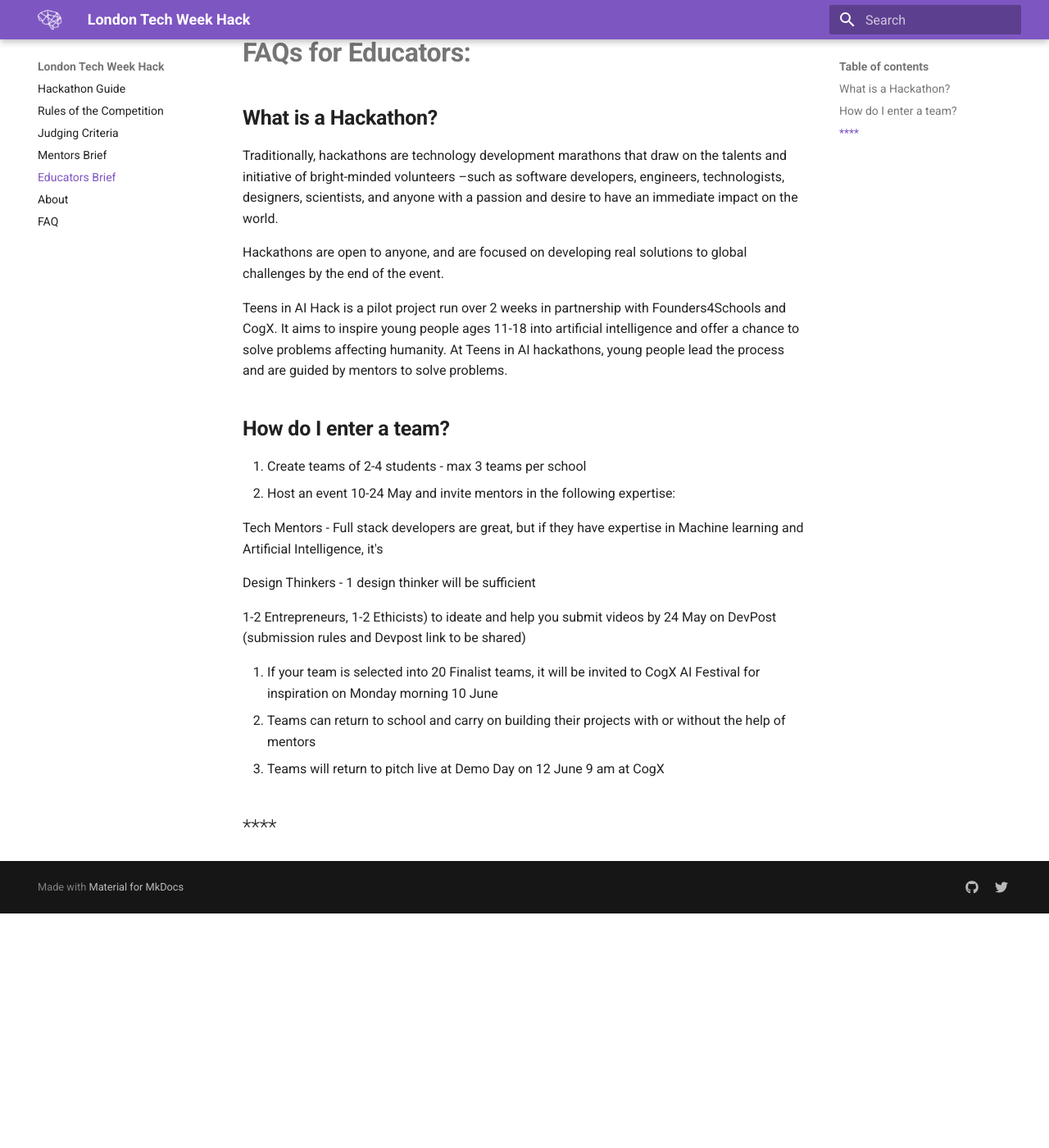
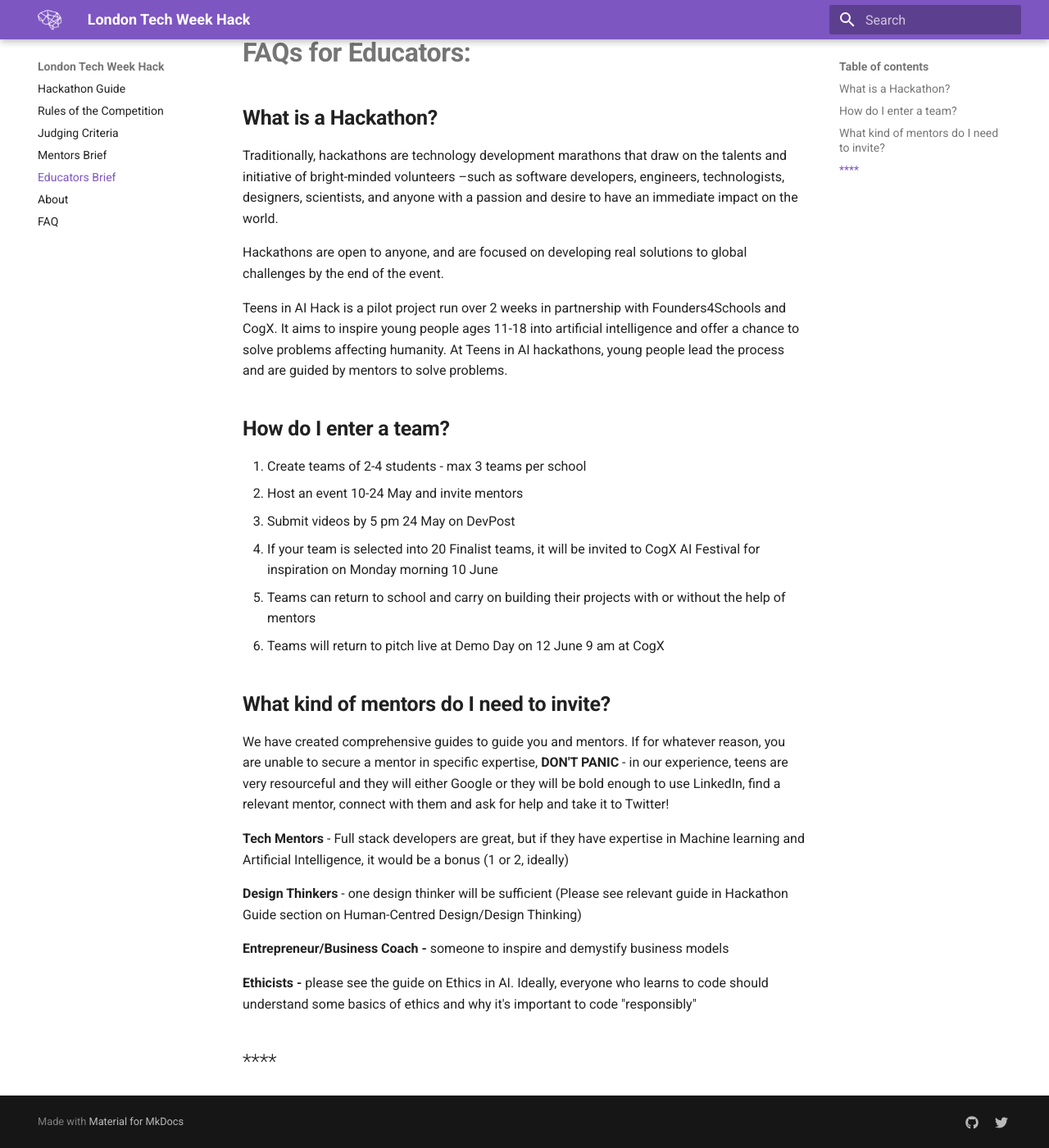
Before and after one commit to elenasinel/tech-week, an MkDocs documentation site: the page built from docs/educators.md, in a window 1280 px wide and 1400 px high, scrolled down 430 px. Shown: the whole window at 82% size. Built offline with MkDocs 1.6.1 and Material for MkDocs 9.7.7, drawn with Linux system fonts in a browser that asks for light colours; before the commit the page ends 1544 px from its top, so only the background shows below that; some of the changed text lies outside the part shown.

Commit message:
Update Documentation “educators”

```diff
--- a/docs/educators.md
+++ b/docs/educators.md
@@ -7,7 +7,7 @@
 
 Thank you for signing up to participate at Teens in AI Hackathon, run in partnership with  [Folunders4Schools](https://www.founders4schools.org.uk/partners/teensinai/), [CogX ](https://cogx.co/)and [Deepmind](https://deepmind.com/).
 
-Not only will your students get a chance to get mentored by experts in AI, Design thinking, Ethics and Entrepreneurship, but they will be able to impact the world and help the United Nations address some of the problems highlighted by UN Sustainable Development Goals.
+Not only will your students get a chance to be mentored by experts in AI, Design thinking, Ethics and Entrepreneurship, but they will be able to impact the world and help the United Nations address some of the problems highlighted by UN Sustainable Development Goals.
 
 Below you will find a set of **FAQs** to help you navigate this competition.
 
@@ -33,16 +33,22 @@
 ## **How do I enter a team?**
 
 1. Create teams of 2-4 students - max 3 teams per school
-2. Host an event 10-24 May and invite mentors in the following expertise:
+2. Host an event 10-24 May and invite mentors
+3. Submit videos by 5 pm 24 May on DevPost
+4. If your team is selected into 20 Finalist teams, it will be invited to CogX AI Festival for inspiration on Monday morning 10 June
+5. Teams can return to school and carry on building their projects with or without the help of mentors
+6. Teams will return to pitch live at Demo Day on 12 June 9 am at CogX
 
-Tech Mentors - Full stack developers are great, but if they have expertise in Machine learning and Artificial Intelligence, it's
+## **What kind of mentors do I need to invite?**
 
-Design Thinkers - 1 design thinker will be sufficient
+We have created comprehensive guides to guide you and mentors. If for whatever reason, you are unable to secure a mentor in specific expertise, **DON'T PANIC** - in our experience, teens are very resourceful and they will either Google or they will be bold enough to use LinkedIn, find a relevant mentor, connect with them and ask for help and take it to Twitter!
 
-1-2 Entrepreneurs, 1-2 Ethicists) to ideate and help you submit videos by 24 May on DevPost (submission rules and Devpost link to be shared)
+**Tech Mentors** - Full stack developers are great, but if they have expertise in Machine learning and Artificial Intelligence, it would be a bonus (1 or 2, ideally)
 
-1. If your team is selected into 20 Finalist teams, it will be invited to CogX AI Festival for inspiration on Monday morning 10 June
-2. Teams can return to school and carry on building their projects with or without the help of mentors
-3. Teams will return to pitch live at Demo Day on 12 June 9 am at CogX
+**Design Thinkers** - one design thinker will be sufficient (Please see relevant guide in Hackathon Guide section on Human-Centred Design/Design Thinking)
 
-## ****
+**Entrepreneur/Business Coach -**  someone to inspire and demystify business models
+
+**Ethicists -** please see the guide on Ethics in AI. Ideally, everyone who learns to code should understand some basics of ethics and why it's important to code "responsibly"
+
+## \*\*\*\*
```
